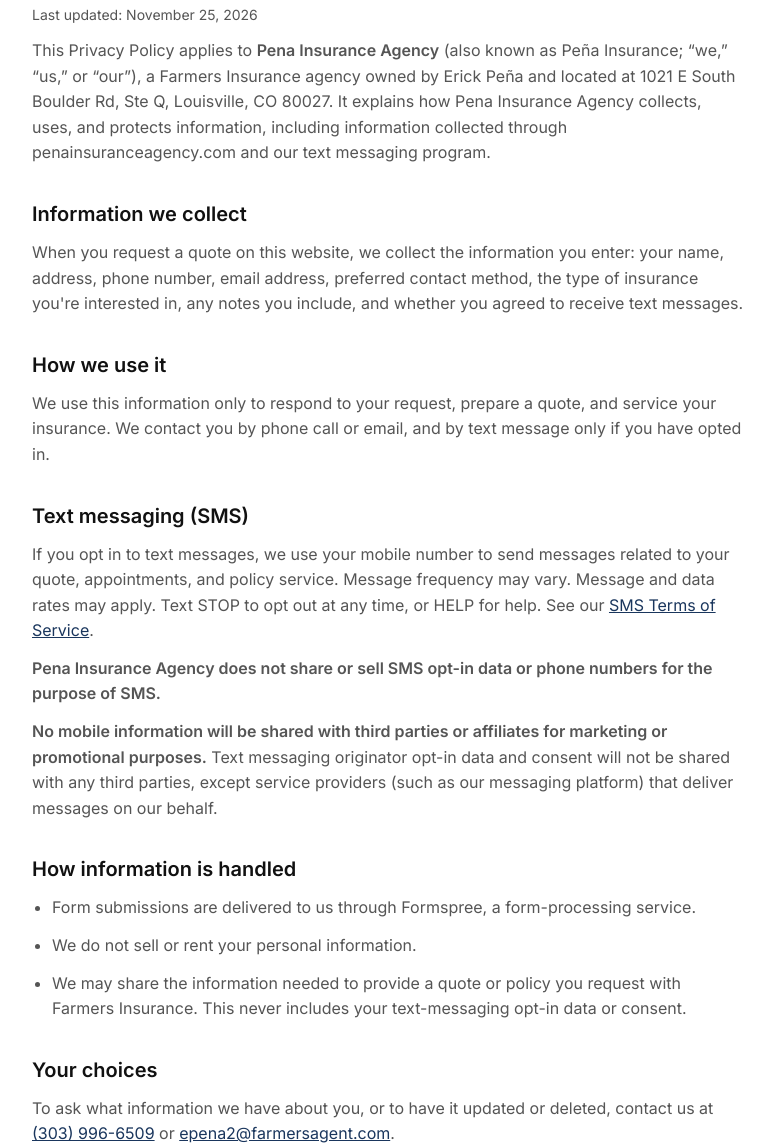
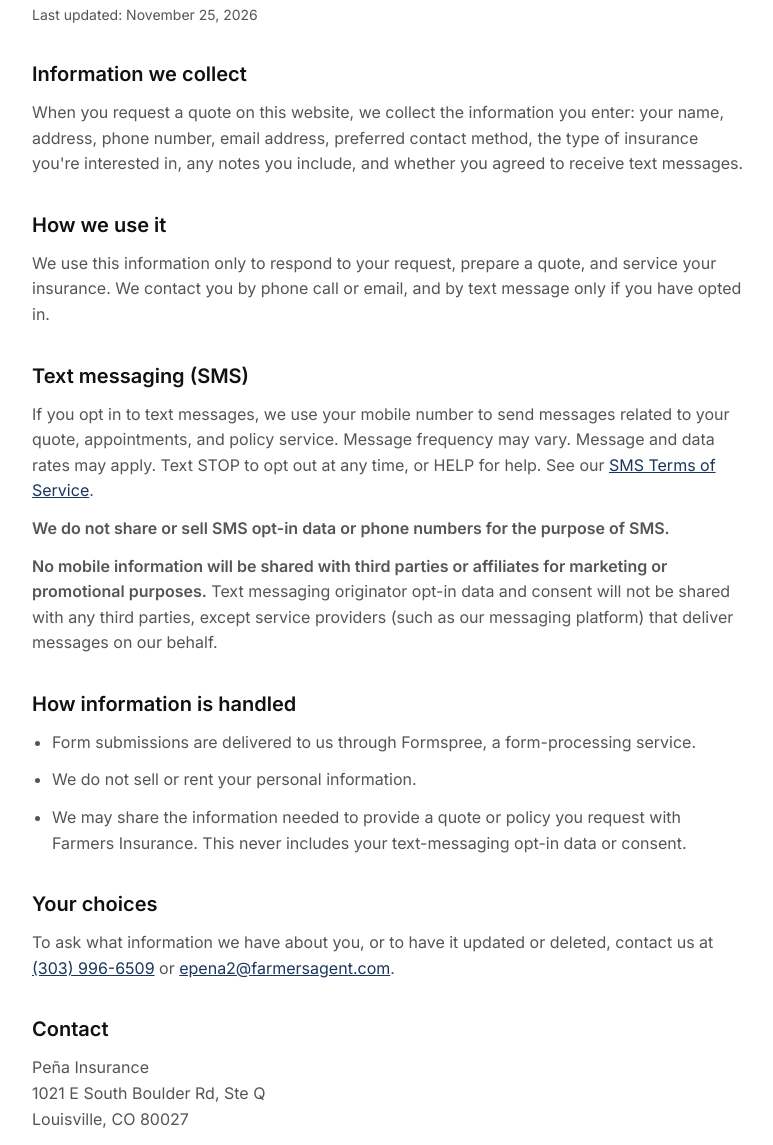
Before and after one commit to penainsurance/website, a plain HTML site: page privacy.html in a window 1280 px wide. Shown: the part 170-1315 px from the top of the page, without its empty margins (252-1025 px from the left). Drawn offline with nearby package versions, Linux system fonts and the light colour scheme.

Commit message:
Revert "Identify registered brand 'Pena Insurance Agency' in privacy policy, terms, and SMS consent"
This reverts commit eb648614c1310da1539a2c52ebe1a808451d5d01.

```diff
--- a/privacy.html
+++ b/privacy.html
@@ -17,8 +17,6 @@
     <h1>Privacy Policy</h1>
     <p class="updated">Last updated: November 25, 2026</p>
 
-    <p>This Privacy Policy applies to <strong>Pena Insurance Agency</strong> (also known as Peña Insurance; “we,” “us,” or “our”), a Farmers Insurance agency owned by Erick Peña and located at 1021 E South Boulder Rd, Ste Q, Louisville, CO 80027. It explains how Pena Insurance Agency collects, uses, and protects information, including information collected through penainsuranceagency.com and our text messaging program.</p>
-
     <h2>Information we collect</h2>
     <p>When you request a quote on this website, we collect the information you enter: your name, address, phone number, email address, preferred contact method, the type of insurance you're interested in, any notes you include, and whether you agreed to receive text messages.</p>
 
@@ -27,7 +25,7 @@
 
     <h2 id="sms">Text messaging (SMS)</h2>
     <p>If you opt in to text messages, we use your mobile number to send messages related to your quote, appointments, and policy service. Message frequency may vary. Message and data rates may apply. Text STOP to opt out at any time, or HELP for help. See our <a href="/terms#sms">SMS Terms of Service</a>.</p>
-    <p><strong>Pena Insurance Agency does not share or sell SMS opt-in data or phone numbers for the purpose of SMS.</strong></p>
+    <p><strong>We do not share or sell SMS opt-in data or phone numbers for the purpose of SMS.</strong></p>
     <p><strong>No mobile information will be shared with third parties or affiliates for marketing or promotional purposes.</strong> Text messaging originator opt-in data and consent will not be shared with any third parties, except service providers (such as our messaging platform) that deliver messages on our behalf.</p>
 
     <h2>How information is handled</h2>
@@ -41,7 +39,7 @@
     <p>To ask what information we have about you, or to have it updated or deleted, contact us at <a href="tel:3039966509">(303) 996-6509</a> or <a href="mailto:epena2@farmersagent.com">epena2@farmersagent.com</a>.</p>
 
     <h2>Contact</h2>
-    <p>Pena Insurance Agency<br>1021 E South Boulder Rd, Ste Q<br>Louisville, CO 80027</p>
+    <p>Peña Insurance<br>1021 E South Boulder Rd, Ste Q<br>Louisville, CO 80027</p>
 
     <p class="legal-nav"><a href="/terms">Terms &amp; Conditions</a> · <a href="/">Home</a></p>
   </main>
```
Also changed, not shown: index.html (+1 -1 lines), terms.html (+2 -3 lines).
